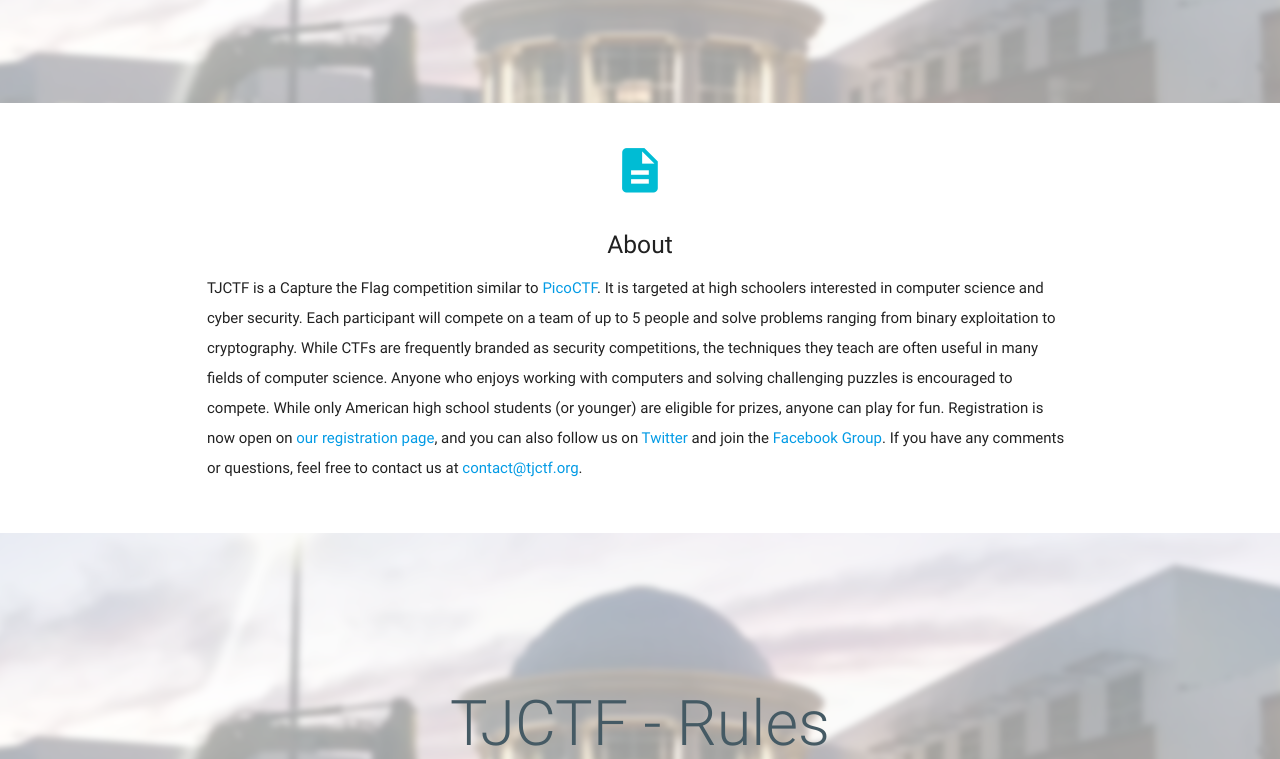
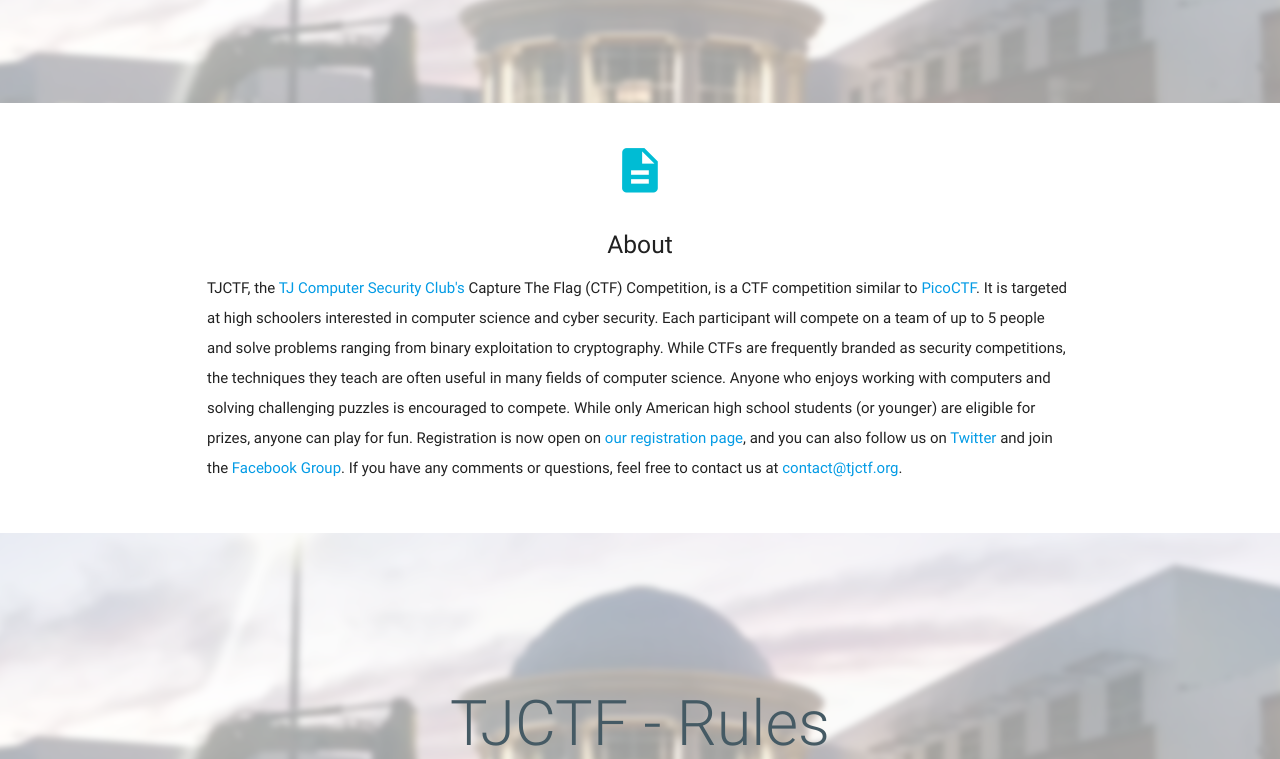
Before and after one commit to shrucis1/ctf-site-material, a Flask app: page / in a window 1280 px wide. Shown: the part 2509-3268 px from the top of the page. Run offline with Flask 2, Linux system fonts and the light colour scheme; some libraries are stand-ins or nearby versions.

Commit message:
tjcsc link

```diff
--- a/templates/about.html
+++ b/templates/about.html
@@ -6,7 +6,7 @@
     <div class="icon-block">
         <h2 class="center black-text"><i class="material-icons cyan-text">description</i></h2>
         <h5 class="center grey-text text-darken-4">About</h5>
-        <p>TJCTF is a Capture the Flag competition similar to <a href="http://picoctf.org">PicoCTF</a>. It is targeted at high schoolers interested in computer science and cyber security. Each participant will compete on a team of up to 5 people and solve problems ranging from binary exploitation to cryptography. While CTFs are frequently branded as security competitions, the techniques they teach are often useful in many fields of computer science. Anyone who enjoys working with computers and solving challenging puzzles is encouraged to compete. While only American high school students (or younger) are eligible for prizes, anyone can play for fun. Registration is now open on <a href="https://tjctf.org/#register">our registration page</a>, and you can also follow us on <a href="https://twitter.com/tjctf/">Twitter</a> and join the <a href="https://www.facebook.com/TJCaptureTheFlag">Facebook Group</a>. If you have any comments or questions, feel free to contact us at <a href="mailto:contact@tjctf.org">contact@tjctf.org</a>.</p>
+        <p>TJCTF, the <a href="https://activities.tjhsst.edu/csc/">TJ Computer Security Club's</a> Capture The Flag (CTF) Competition, is a CTF competition similar to <a href="http://picoctf.org">PicoCTF</a>. It is targeted at high schoolers interested in computer science and cyber security. Each participant will compete on a team of up to 5 people and solve problems ranging from binary exploitation to cryptography. While CTFs are frequently branded as security competitions, the techniques they teach are often useful in many fields of computer science. Anyone who enjoys working with computers and solving challenging puzzles is encouraged to compete. While only American high school students (or younger) are eligible for prizes, anyone can play for fun. Registration is now open on <a href="https://tjctf.org/#register">our registration page</a>, and you can also follow us on <a href="https://twitter.com/tjctf/">Twitter</a> and join the <a href="https://www.facebook.com/TJCaptureTheFlag">Facebook Group</a>. If you have any comments or questions, feel free to contact us at <a href="mailto:contact@tjctf.org">contact@tjctf.org</a>.</p>
     </div>
     </div>
     </div>
```
